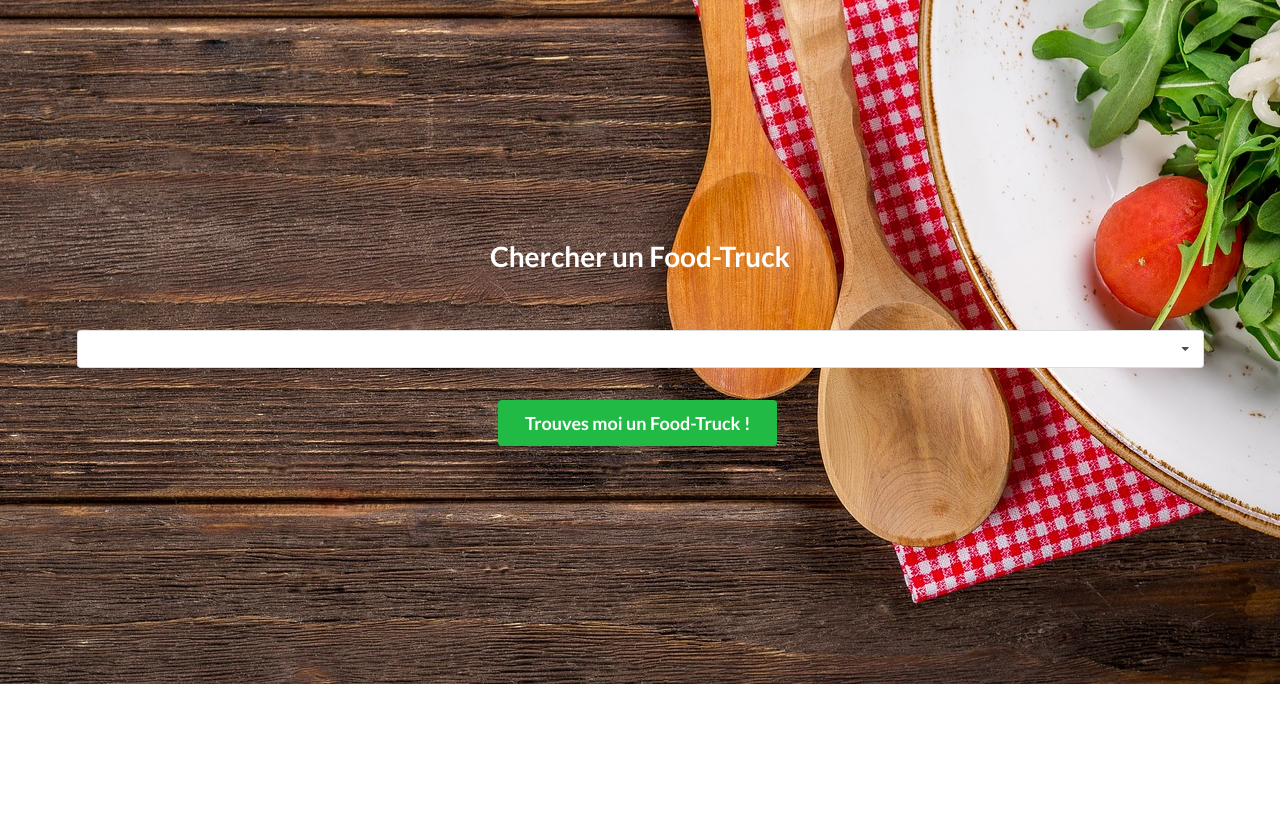
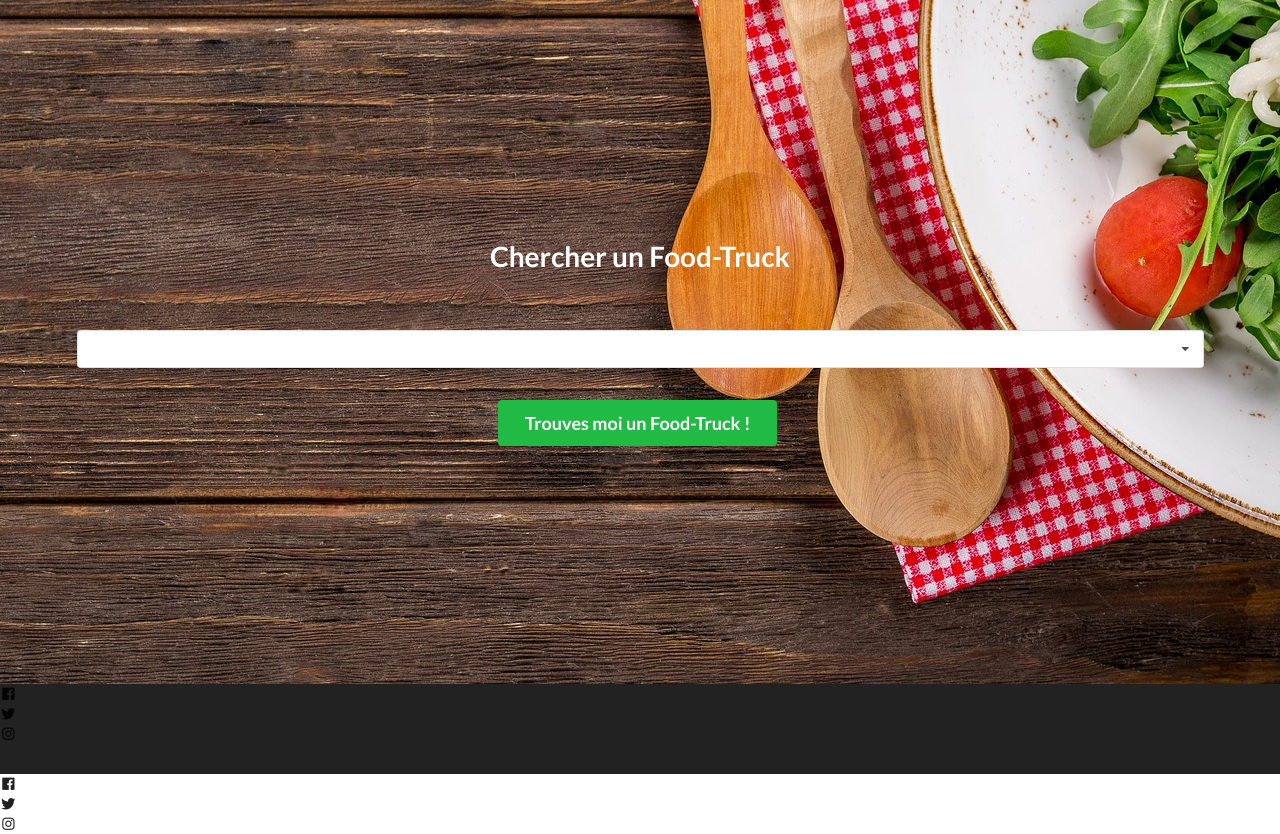
Before and after one commit to Titine49/AJAX-PHP, a PHP site: page / in a window 1280 px wide. Before the commit the page ends 684 px from the top, so only its background shows below. Run offline with PHP 8.4, Linux system fonts and the light colour scheme; data that the repository does not hold is empty.

Commit message:
V2 footer

```diff
--- a/includes/footer.php
+++ b/includes/footer.php
@@ -2,5 +2,15 @@
 
 </div>
 
+<footer id="footer">
+
+    <i class="facebook icon">
+    <i class="twitter icon">
+    <i class="instagram icon">
+
+
+</footer>
+
 </body>
+
 </html>
--- a/includes/header.php
+++ b/includes/header.php
@@ -8,6 +8,7 @@
     <script src="https://cdnjs.cloudflare.com/ajax/libs/jquery/3.4.1/jquery.min.js"></script>
     <script src="https://cdnjs.cloudflare.com/ajax/libs/semantic-ui/2.4.1/semantic.min.js"></script>
     <script src="js/script.js"></script>
+    <link rel="stylesheet" href="css/style.css">
     <title>Trouvez votre FoodTruck !</title>
 </head>
 <body>
```
Also changed, not shown: css/style.css (line endings or trailing spaces).
